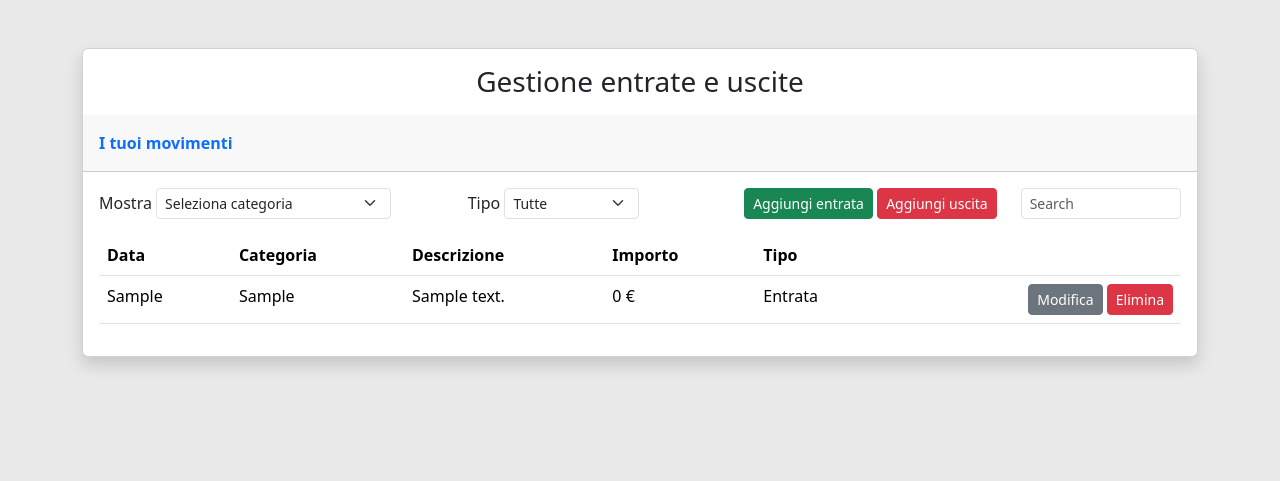
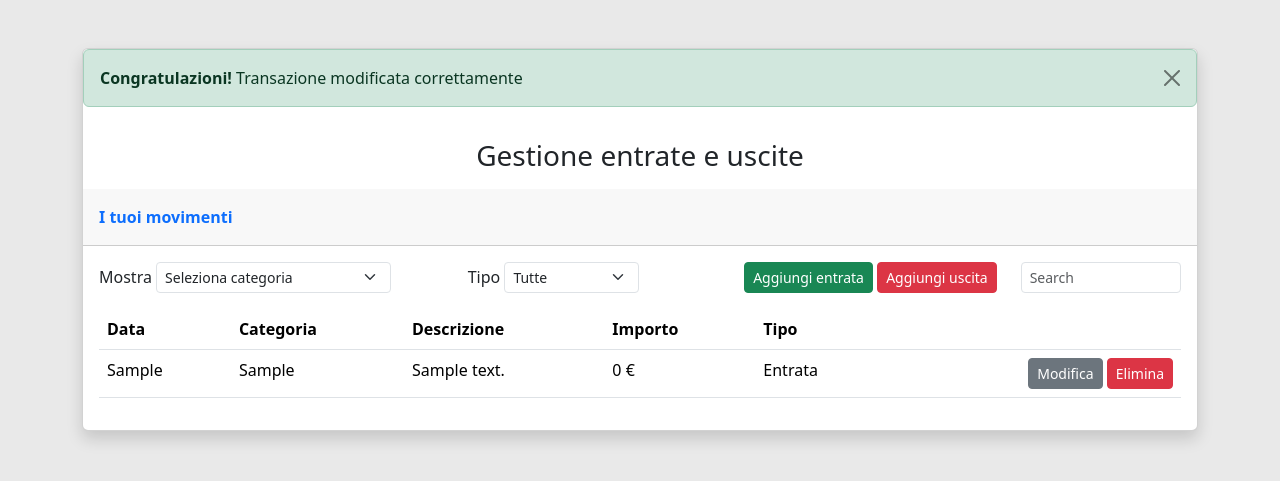
Before and after one commit to accaicedtea/ProgettoLTW, a PHP site: the page made by site/show.php in a window 1280 px wide. Shown: the part 56-537 px from the top of the page. Run offline with PHP 8.4, Linux system fonts and the light colour scheme; the visitor is signed in with stand-in values (Sample User, id 1); tables that the repository leaves empty or names only in its code hold one stand-in row (values such as "Sample post"); some libraries are stand-ins or nearby versions; some web fonts are replaced.

Commit message:
banner successo

```diff
--- a/site/show.php
+++ b/site/show.php
@@ -13,8 +13,14 @@
     <div id="wrapper">
         <div class="d-flex flex-column" id="content-wrapper">
             <div id="content">
-                <div class="container fluid mt-5">
+                <div class="container fluid mt-5 mb-5">
                     <div class="card shadow">
+                        <?php if(isset($_GET['msg'])){ ?>
+                            <div class="alert alert-success alert-dismissible fade show" role="alert">
+                            <strong>Congratulazioni! </strong><?php echo $_GET['msg']; ?>
+                            <button type="button" class="btn-close" data-bs-dismiss="alert" aria-label="Close"></button>
+                            </div>
+                        <?php }?>
                         <p class="h3 text-center mb-3 mt-3">Gestione entrate e uscite</p>
                         <div class="card-header py-3">
                             <p class="text-primary m-0 fw-bold">I tuoi movimenti</p>
@@ -189,12 +195,15 @@
                                                     <td><?php echo abs($tuple['importo'])." €";?></td>
                                                     <td><?php if ($tuple['importo']>0) echo "Entrata"; else echo "Uscita";?></td>
                                                     <td class="buttons">
-                                                    <button type="button" class="btn btn-secondary btn-sm" data-bs-toggle="modal" data-bs-target="#modalEditEntry<?php echo $i?>">
-                                                        Modifica
-                                                    </button>
+                                                        <button type="button" class="btn btn-secondary btn-sm" data-bs-toggle="modal" data-bs-target="#modalEditEntry<?php echo $i?>">
+                                                            Modifica
+                                                        </button>
+                                                        <button type="button" class="btn btn-danger btn-sm" data-bs-toggle="modal" data-bs-target="#modalDeleteEntry<?php echo $i?>">
+                                                            Elimina
+                                                        </button>
 
                                                     <!-- Modal per MODIFICA-->
-                                                    <div class="modal fade" id="modalEditEntry<?php echo $i; $i++;?>" tabindex="-1" role="dialog" aria-labelledby="exampleModalCenterTitle" aria-hidden="true">
+                                                    <div class="modal fade" id="modalEditEntry<?php echo $i;?>" tabindex="-1" role="dialog" aria-labelledby="exampleModalCenterTitle" aria-hidden="true">
                                                         <div class="modal-dialog modal-dialog-centered" role="document">
                                                             <div class="modal-content">
                                                                 <!-- INIZIO FORM -->
@@ -243,7 +252,15 @@
                                                             </div>
                                                         </div>
                                                     </div>
-                                                    <button type="button" class="btn btn-danger btn-sm">Elimina</button>
+
+                                                    <!-- Modal per ELIMINA-->
+                                                    <div class="modal fade" id="modalDeleteEntry<?php echo $i; $i++;?>" tabindex="-1" role="dialog" aria-labelledby="exampleModalCenterTitle" aria-hidden="true">
+                                                        <div class="modal-dialog modal-dialog-centered" role="document">
+                                                            <div class="modal-content">
+                                                                ELIMINA
+                                                            </div>
+                                                        </div>
+                                                    </div>
                                                     </td>
                                                 </tr>
                                             <?php
```
